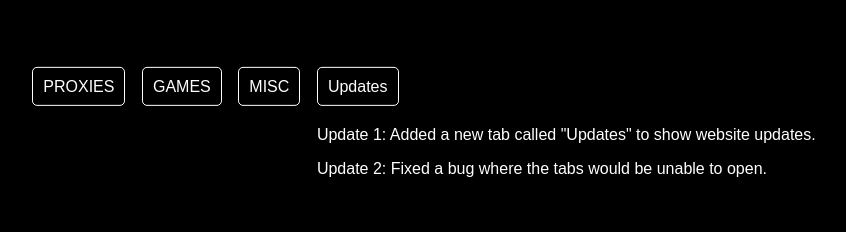
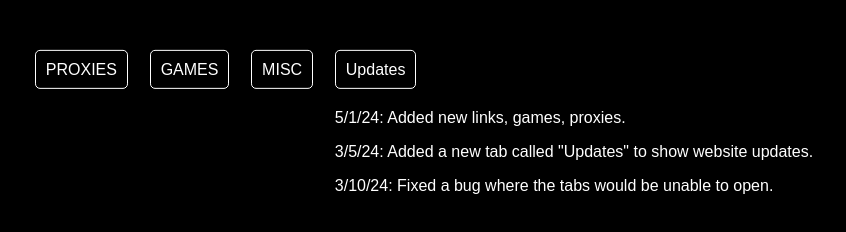
Before and after one commit to CrueltySquad/CrueltySquad.github.io, a plain HTML site: page index.html in a window 1280 px wide. Both pictures are taken after a click on the item "Updates". Shown: the part 476-708 px from the top of the page, without its empty margins (216-1062 px from the left). Drawn offline with Linux system fonts and the light colour scheme.

Commit message:
Update index.html

```diff
--- a/index.html
+++ b/index.html
@@ -103,8 +103,9 @@
         <li class="tab4">
             <a href="#tab4">Updates</a>
             <div class="links-container">
-                <p>Update 1: Added a new tab called "Updates" to show website updates.</p>
-                <p>Update 2: Fixed a bug where the tabs would be unable to open.</p>
+                </p>5/1/24: Added new links, games, proxies.</p>
+                <p>3/5/24: Added a new tab called "Updates" to show website updates.</p>
+                <p>3/10/24: Fixed a bug where the tabs would be unable to open.</p>
             </div>
         </li>
     </ul>
```
